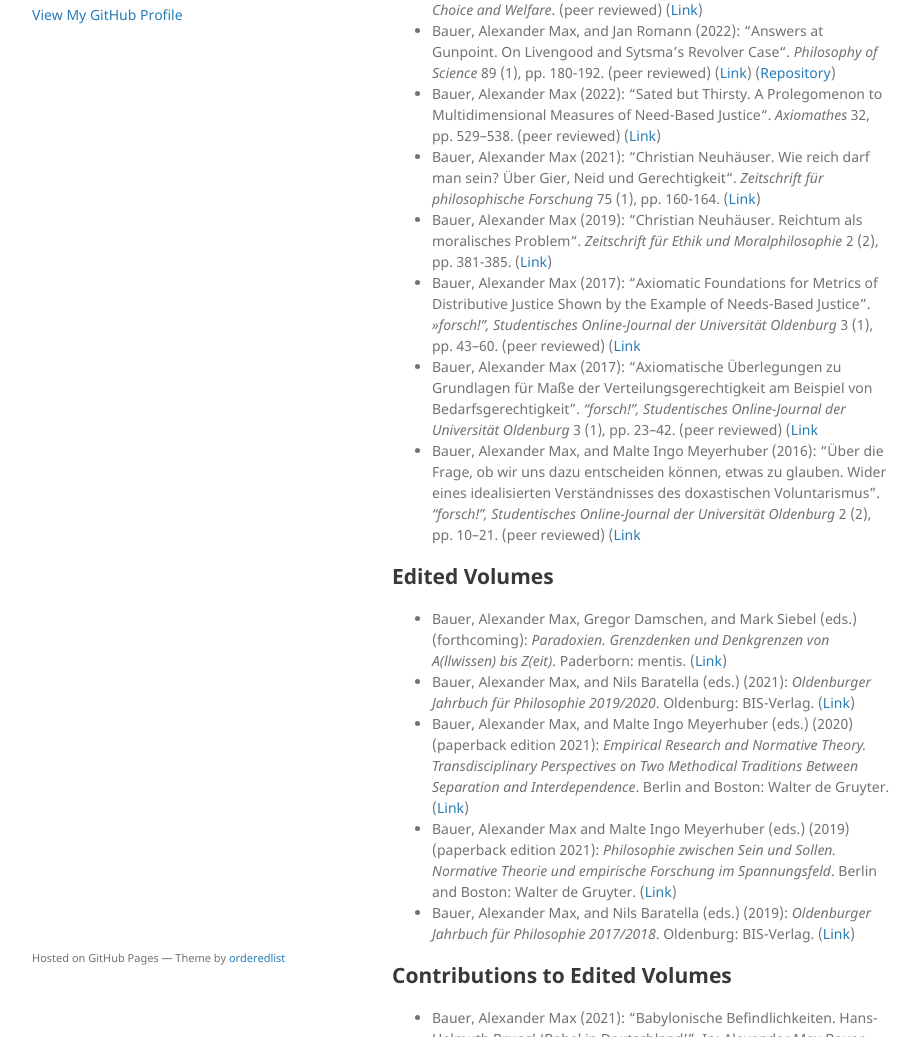
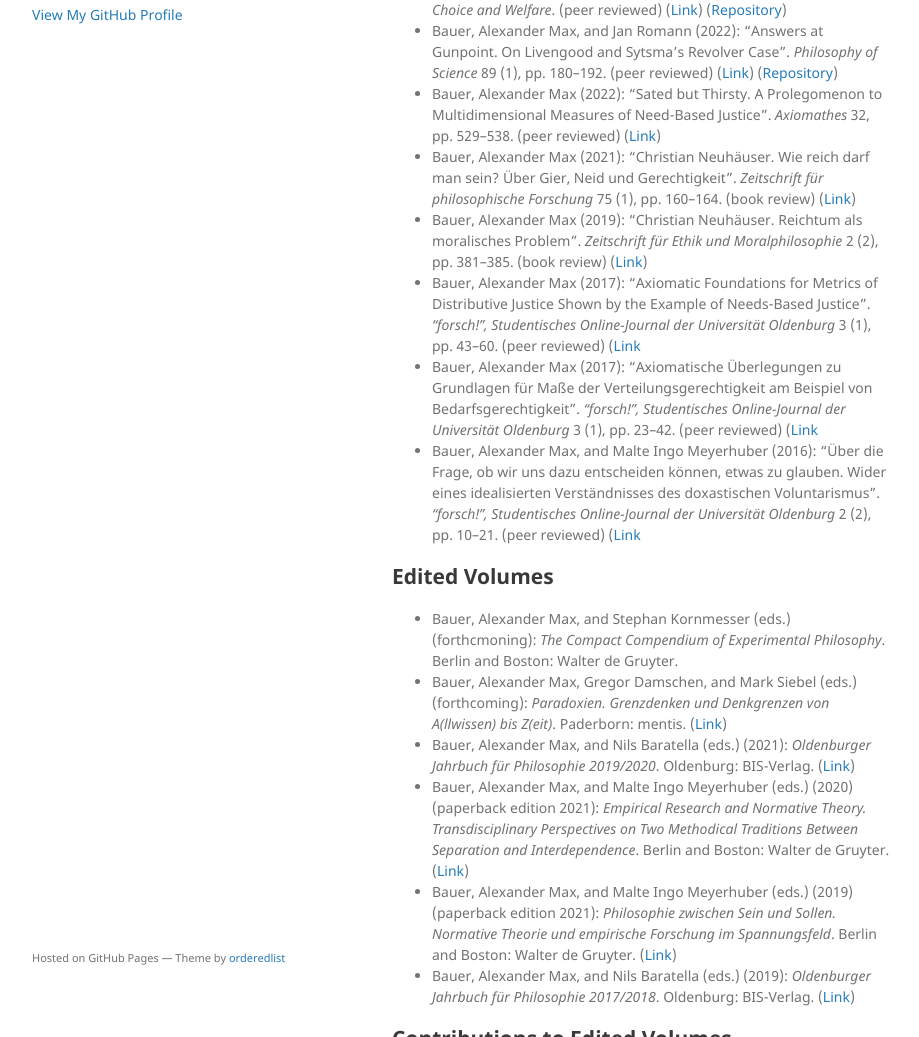
Before and after one commit to alephmembeth/alephmembeth.github.io, a Jekyll site: the page built from publications.md, in a window 1280 px wide and 1400 px high. Shown: the part 363-1400 px from the top of the window, without its empty margins (178-1097 px from the left). Built offline with Jekyll 4.4.1, drawn with Linux system fonts in a browser that asks for light colours; the repository's description, which GitHub fills in, is left out; our own code applies the rules of GitHub Pages for plain Markdown files; some of the changed text lies outside the part shown.

Commit message:
Update publications.md

```diff
--- a/publications.md
+++ b/publications.md
@@ -10,47 +10,48 @@
 
 ## Contributions to Journals
 
-+ Bauer, Alexander Max, Frauke Meyer, Jan Romann, Mark Siebel, and Stefan Traub (2022): “Need, Equity, and Accountability. Evidence on Third-Party Distribution Decisions from a Vignette Study”. _Social Choice and Welfare_. (peer reviewed) ([Link](https://link.springer.com/article/10.1007/s00355-022-01410-w))
-+ Bauer, Alexander Max, and Jan Romann (2022): “Answers at Gunpoint. On Livengood and Sytsma’s Revolver Case“. _Philosophy of Science_ 89 (1), pp. 180-192. (peer reviewed) ([Link](https://www.cambridge.org/core/journals/philosophy-of-science/article/answers-at-gunpoint-on-livengood-and-sytsmas-revolver-case/A02B16770F20B1321ACDFEAD44010589)) ([Repository](https://github.com/alephmembeth/causality-revolver))
-+ Bauer, Alexander Max (2022): “Sated but Thirsty. A Prolegomenon to Multidimensional Measures of Need-Based Justice“. _Axiomathes_ 32, pp. 529–538. (peer reviewed) ([Link](https://link.springer.com/article/10.1007/s10516-021-09538-7))
-+ Bauer, Alexander Max (2021): “Christian Neuhäuser. Wie reich darf man sein? Über Gier, Neid und Gerechtigkeit“. _Zeitschrift für philosophische Forschung_ 75 (1), pp. 160-164. ([Link](https://www.ingentaconnect.com/content/klos/zphf/2021/00000075/00000001/art00010))
-+ Bauer, Alexander Max (2019): “Christian Neuhäuser. Reichtum als moralisches Problem“. _Zeitschrift für Ethik und Moralphilosophie_ 2 (2), pp. 381-385. ([Link](https://link.springer.com/article/10.1007/s42048-019-00046-3/))
-+ Bauer, Alexander Max (2017): “Axiomatic Foundations for Metrics of Distributive Justice Shown by the Example of Needs-Based Justice”. _»forsch!”, Studentisches Online-Journal der Universität Oldenburg_ 3 (1), pp. 43–60. (peer reviewed) ([Link](https://openjournal.uni-oldenburg.de/index.php/forsch/article/view/159/)
++ Bauer, Alexander Max, Frauke Meyer, Jan Romann, Mark Siebel, and Stefan Traub (2022): “Need, Equity, and Accountability. Evidence on Third-Party Distribution Decisions from a Vignette Study”. _Social Choice and Welfare_. (peer reviewed) ([Link](https://link.springer.com/article/10.1007/s00355-022-01410-w)) ([Repository](https://github.com/alephmembeth/need-accountability))
++ Bauer, Alexander Max, and Jan Romann (2022): “Answers at Gunpoint. On Livengood and Sytsma’s Revolver Case”. _Philosophy of Science_ 89 (1), pp. 180–192. (peer reviewed) ([Link](https://www.cambridge.org/core/journals/philosophy-of-science/article/answers-at-gunpoint-on-livengood-and-sytsmas-revolver-case/A02B16770F20B1321ACDFEAD44010589)) ([Repository](https://github.com/alephmembeth/causality-revolver))
++ Bauer, Alexander Max (2022): “Sated but Thirsty. A Prolegomenon to Multidimensional Measures of Need-Based Justice”. _Axiomathes_ 32, pp. 529–538. (peer reviewed) ([Link](https://link.springer.com/article/10.1007/s10516-021-09538-7))
++ Bauer, Alexander Max (2021): “Christian Neuhäuser. Wie reich darf man sein? Über Gier, Neid und Gerechtigkeit”. _Zeitschrift für philosophische Forschung_ 75 (1), pp. 160–164. (book review) ([Link](https://www.ingentaconnect.com/content/klos/zphf/2021/00000075/00000001/art00010))
++ Bauer, Alexander Max (2019): “Christian Neuhäuser. Reichtum als moralisches Problem”. _Zeitschrift für Ethik und Moralphilosophie_ 2 (2), pp. 381–385. (book review) ([Link](https://link.springer.com/article/10.1007/s42048-019-00046-3/))
++ Bauer, Alexander Max (2017): “Axiomatic Foundations for Metrics of Distributive Justice Shown by the Example of Needs-Based Justice”. _“forsch!”, Studentisches Online-Journal der Universität Oldenburg_ 3 (1), pp. 43–60. (peer reviewed) ([Link](https://openjournal.uni-oldenburg.de/index.php/forsch/article/view/159/)
 + Bauer, Alexander Max (2017): “Axiomatische Überlegungen zu Grundlagen für Maße der Verteilungsgerechtigkeit am Beispiel von Bedarfsgerechtigkeit”. _“forsch!”, Studentisches Online-Journal der Universität Oldenburg_ 3 (1), pp. 23–42. (peer reviewed) ([Link](https://openjournal.uni-oldenburg.de/index.php/forsch/article/view/157/)
 + Bauer, Alexander Max, and Malte Ingo Meyerhuber (2016): “Über die Frage, ob wir uns dazu entscheiden können, etwas zu glauben. Wider eines idealisierten Verständnisses des doxastischen Voluntarismus”. _“forsch!”, Studentisches Online-Journal der Universität Oldenburg_ 2 (2), pp. 10–21. (peer reviewed) ([Link](https://openjournal.uni-oldenburg.de/index.php/forsch/article/view/104/)
 
 ## Edited Volumes
 
++ Bauer, Alexander Max, and Stephan Kornmesser (eds.) (forthcmoning): _The Compact Compendium of Experimental Philosophy_. Berlin and Boston: Walter de Gruyter.
 + Bauer, Alexander Max, Gregor Damschen, and Mark Siebel (eds.) (forthcoming): _Paradoxien. Grenzdenken und Denkgrenzen von A(llwissen) bis Z(eit)_. Paderborn: mentis. ([Link](https://brill.com/view/title/59384))
 + Bauer, Alexander Max, and Nils Baratella (eds.) (2021): _Oldenburger Jahrbuch für Philosophie 2019/2020_. Oldenburg: BIS-Verlag. ([Link](https://uol.de/philosophie/aktuelles/oldenburger-jahrbuch-fuer-philosophie))
 + Bauer, Alexander Max, and Malte Ingo Meyerhuber (eds.) (2020) (paperback edition 2021): _Empirical Research and Normative Theory. Transdisciplinary Perspectives on Two Methodical Traditions Between Separation and Interdependence_. Berlin and Boston: Walter de Gruyter. ([Link](https://www.degruyter.com/document/doi/10.1515/9783110613797/))
-+ Bauer, Alexander Max and Malte Ingo Meyerhuber (eds.) (2019) (paperback edition 2021): _Philosophie zwischen Sein und Sollen. Normative Theorie und empirische Forschung im Spannungsfeld_. Berlin and Boston: Walter de Gruyter. ([Link](https://www.degruyter.com/document/doi/10.1515/9783110613773/))
++ Bauer, Alexander Max, and Malte Ingo Meyerhuber (eds.) (2019) (paperback edition 2021): _Philosophie zwischen Sein und Sollen. Normative Theorie und empirische Forschung im Spannungsfeld_. Berlin and Boston: Walter de Gruyter. ([Link](https://www.degruyter.com/document/doi/10.1515/9783110613773/))
 + Bauer, Alexander Max, and Nils Baratella (eds.) (2019): _Oldenburger Jahrbuch für Philosophie 2017/2018_. Oldenburg: BIS-Verlag. ([Link](https://uol.de/philosophie/aktuelles/oldenburger-jahrbuch-fuer-philosophie))
 
 ## Contributions to Edited Volumes
 
-+ Bauer, Alexander Max (2021): “Babylonische Befindlichkeiten. Hans-Helmuth Bruns’ ‘Babel in Deutschland’”. In: Alexander Max Bauer and Nils Baratella (eds.): _Oldenburger Jahrbuch für Philosophie 2019/2020_. Oldenburg: BIS-Verlag, pp. 283-290. ([Link](http://oops.uni-oldenburg.de/5127/))
-+ Bauer, Alexander Max, and Malte Ingo Meyerhuber (2020): “Two Worlds on the Brink of Colliding. On the Relationship Between Empirical Research and Normative Theory”. In: id. (eds.): _Empirical Research and Normative Theory. Transdisciplinary Perspectives on Two Methodical Traditions Between Separation and Interdependence_. Berlin and Boston: Walter de Gruyter, pp. 11-33. ([Link](https://www.degruyter.com/document/doi/10.1515/9783110613797-005/))
-+ Bauer, Alexander Max (2019): “Zur Grundlegung empirisch informierter Maße der Bedarfsgerechtigkeit. Zwei Desiderata zwischen normativer Theorie, formaler Modellierung und empirischer Sozialforschung”. In: Alexander Max Bauer and Malte Ingo Meyerhuber (eds.): _Philosophie zwischen Sein und Sollen. Normative Theorie und empirische Forschung im Spannungsfeld_. Berlin and Boston: Walter de Gruyter, pp. 179-220. ([Link](https://www.degruyter.com/document/doi/10.1515/9783110613773-013/))
-+ Bauer, Alexander Max, and Malte Ingo Meyerhuber (2019): “Zwei Welten am Rande der Kollision. Zum Verhältnis von empirischer Forschung und normativer Theorie, insbesondere vor dem Hintergrund der Ethik”. In: id. (eds.): _Philosophie zwischen Sein und Sollen. Normative Theorie und empirische Forschung im Spannungsfeld_. Berlin and Boston: Walter de Gruyter, pp. 13-37. ([Link](https://www.degruyter.com/document/doi/10.1515/9783110613773-004/))
-+ Bauer, Alexander Max (2019): “‘Wahrheit ist, was uns verbindet’. Den Absolventinnen und Absolventen der Fakultät IV zum Geleit”. In: Alexander Max Bauer and Nils Baratella (eds.): _Oldenburger Jahrbuch für Philosophie 2017/2018_. Oldenburg: BIS-Verlag, pp. 353-357. ([Link](http://oops.uni-oldenburg.de/4574/))
-+ Bauer, Alexander Max (2019): “Gerechtigkeit und Bedürfnis. Perspektiven auf den Begriff des ‘Bedürfnisses’ vor dem Hintergrund der Bedarfsgerechtigkeit”. In: Alexander Max Bauer and Nils Baratella (eds.): _Oldenburger Jahrbuch für Philosophie 2017/2018_. Oldenburg: BIS-Verlag, pp. 285-327. ([Link](http://oops.uni-oldenburg.de/4571/))
++ Bauer, Alexander Max (2021): “Babylonische Befindlichkeiten. Hans-Helmuth Bruns’ ‘Babel in Deutschland’”. In: Alexander Max Bauer and Nils Baratella (eds.): _Oldenburger Jahrbuch für Philosophie 2019/2020_. Oldenburg: BIS-Verlag, pp. 283–290. (book review) ([Link](http://oops.uni-oldenburg.de/5127/))
++ Bauer, Alexander Max, and Malte Ingo Meyerhuber (2020): “Two Worlds on the Brink of Colliding. On the Relationship Between Empirical Research and Normative Theory”. In: id. (eds.): _Empirical Research and Normative Theory. Transdisciplinary Perspectives on Two Methodical Traditions Between Separation and Interdependence_. Berlin and Boston: Walter de Gruyter, pp. 11–33. ([Link](https://www.degruyter.com/document/doi/10.1515/9783110613797-005/))
++ Bauer, Alexander Max (2019): “Zur Grundlegung empirisch informierter Maße der Bedarfsgerechtigkeit. Zwei Desiderata zwischen normativer Theorie, formaler Modellierung und empirischer Sozialforschung”. In: Alexander Max Bauer and Malte Ingo Meyerhuber (eds.): _Philosophie zwischen Sein und Sollen. Normative Theorie und empirische Forschung im Spannungsfeld_. Berlin and Boston: Walter de Gruyter, pp. 179–220. ([Link](https://www.degruyter.com/document/doi/10.1515/9783110613773-013/)) ([Repository](https://github.com/alephmembeth/need-master-thesis))
++ Bauer, Alexander Max, and Malte Ingo Meyerhuber (2019): “Zwei Welten am Rande der Kollision. Zum Verhältnis von empirischer Forschung und normativer Theorie, insbesondere vor dem Hintergrund der Ethik”. In: id. (eds.): _Philosophie zwischen Sein und Sollen. Normative Theorie und empirische Forschung im Spannungsfeld_. Berlin and Boston: Walter de Gruyter, pp. 13–37. ([Link](https://www.degruyter.com/document/doi/10.1515/9783110613773-004/))
++ Bauer, Alexander Max (2019): “‘Wahrheit ist, was uns verbindet’. Den Absolventinnen und Absolventen der Fakultät IV zum Geleit”. In: Alexander Max Bauer and Nils Baratella (eds.): _Oldenburger Jahrbuch für Philosophie 2017/2018_. Oldenburg: BIS-Verlag, pp. 353–357. ([Link](http://oops.uni-oldenburg.de/4574/))
++ Bauer, Alexander Max (2019): “Gerechtigkeit und Bedürfnis. Perspektiven auf den Begriff des ‘Bedürfnisses’ vor dem Hintergrund der Bedarfsgerechtigkeit”. In: Alexander Max Bauer and Nils Baratella (eds.): _Oldenburger Jahrbuch für Philosophie 2017/2018_. Oldenburg: BIS-Verlag, pp. 285–327. ([Link](http://oops.uni-oldenburg.de/4571/))
 
 ## Prefaces, Introductions, and Epilogues
 
 + Bauer, Alexander Max, and Nils Baratella (2021): “Vorwort”. In: id. (eds.): _Oldenburger Jahrbuch für Philosophie 2019/2020_. Oldenburg: BIS-Verlag, p. 5. ([Link](http://oops.uni-oldenburg.de/5115/))
-+ Bauer, Alexander Max, and Malte Ingo Meyerhuber (2020): “Epilogue. On Doxa and Aletheia”. In: id. (eds.): _Empirical Research and Normative Theory. Transdisciplinary Perspectives on Two Methodical Traditions Between Separation and Interdependence_. Berlin and Boston: Walter de Gruyter, pp. 337-342. ([Link](https://www.degruyter.com/document/doi/10.1515/9783110613797-017/))
-+ Bauer, Alexander Max, and Malte Ingo Meyerhuber (2020): “Introduction”. In: id. (eds.): _Empirical Research and Normative Theory. Transdisciplinary Perspectives on Two Methodical Traditions Between Separation and Interdependence_. Berlin and Boston: Walter de Gruyter, pp. 1-10. ([Link](https://www.degruyter.com/document/doi/10.1515/9783110613797-004/))
-+ Bauer, Alexander Max, and Malte Ingo Meyerhuber (2020): “Preface”. In: id. (eds.): _Empirical Research and Normative Theory. Transdisciplinary Perspectives on Two Methodical Traditions Between Separation and Interdependence_. Berlin and Boston: Walter de Gruyter, pp. VII-VIII. ([Link](https://www.degruyter.com/document/doi/10.1515/9783110613797-002/))
-+ Bauer, Alexander Max, and Malte Ingo Meyerhuber (2019): “Epilog. Zwischen doxa und aletheia”. In: id. (eds.): _Philosophie zwischen Sein und Sollen. Normative Theorie und empirische Forschung im Spannungsfeld_. Berlin and Boston: Walter de Gruyter, pp. 221-225. ([Link](https://www.degruyter.com/document/doi/10.1515/9783110613773-014/))
-+ Bauer, Alexander Max, and Malte Ingo Meyerhuber (2019): “Einleitung”. In: id. (eds.): _Philosophie zwischen Sein und Sollen. Normative Theorie und empirische Forschung im Spannungsfeld_. Berlin and Boston: Walter de Gruyter, pp. 1-11. ([Link](https://www.degruyter.com/document/doi/10.1515/9783110613773-003/))
-+ Bauer, Alexander Max, and Malte Ingo Meyerhuber (2019): “Vorwort”. In: id. (eds.): _Philosophie zwischen Sein und Sollen. Normative Theorie und empirische Forschung im Spannungsfeld_. Berlin and Boston: Walter de Gruyter, pp. XI-XII. ([Link](https://www.degruyter.com/document/doi/10.1515/9783110613773-002/))
++ Bauer, Alexander Max, and Malte Ingo Meyerhuber (2020): “Epilogue. On Doxa and Aletheia”. In: id. (eds.): _Empirical Research and Normative Theory. Transdisciplinary Perspectives on Two Methodical Traditions Between Separation and Interdependence_. Berlin and Boston: Walter de Gruyter, pp. 337–342. ([Link](https://www.degruyter.com/document/doi/10.1515/9783110613797-017/))
++ Bauer, Alexander Max, and Malte Ingo Meyerhuber (2020): “Introduction”. In: id. (eds.): _Empirical Research and Normative Theory. Transdisciplinary Perspectives on Two Methodical Traditions Between Separation and Interdependence_. Berlin and Boston: Walter de Gruyter, pp. 1–10. ([Link](https://www.degruyter.com/document/doi/10.1515/9783110613797-004/))
++ Bauer, Alexander Max, and Malte Ingo Meyerhuber (2020): “Preface”. In: id. (eds.): _Empirical Research and Normative Theory. Transdisciplinary Perspectives on Two Methodical Traditions Between Separation and Interdependence_. Berlin and Boston: Walter de Gruyter, pp. VII–VIII. ([Link](https://www.degruyter.com/document/doi/10.1515/9783110613797-002/))
++ Bauer, Alexander Max, and Malte Ingo Meyerhuber (2019): “Epilog. Zwischen doxa und aletheia”. In: id. (eds.): _Philosophie zwischen Sein und Sollen. Normative Theorie und empirische Forschung im Spannungsfeld_. Berlin and Boston: Walter de Gruyter, pp. 221–225. ([Link](https://www.degruyter.com/document/doi/10.1515/9783110613773-014/))
++ Bauer, Alexander Max, and Malte Ingo Meyerhuber (2019): “Einleitung”. In: id. (eds.): _Philosophie zwischen Sein und Sollen. Normative Theorie und empirische Forschung im Spannungsfeld_. Berlin and Boston: Walter de Gruyter, pp. 1–11. ([Link](https://www.degruyter.com/document/doi/10.1515/9783110613773-003/))
++ Bauer, Alexander Max, and Malte Ingo Meyerhuber (2019): “Vorwort”. In: id. (eds.): _Philosophie zwischen Sein und Sollen. Normative Theorie und empirische Forschung im Spannungsfeld_. Berlin and Boston: Walter de Gruyter, pp. XI–XII. ([Link](https://www.degruyter.com/document/doi/10.1515/9783110613773-002/))
 + Bauer, Alexander Max, and Nils Baratella (2019): “Vorwort”. In: id. (eds.): _Oldenburger Jahrbuch für Philosophie 2017/2018_. Oldenburg: BIS-Verlag, p. 5. ([Link](http://oops.uni-oldenburg.de/4557/))
 
 ## Working Papers
 
 + Wyszynski, Marc, and Alexander Max Bauer (2022): “Give What You Can, Take What You Need. The Effect of Framing on Rule-Breaking Behavior in Social Dilemmas”. _FOR 2104 Working Paper_ 2022-01. ([Link](https://www.hsu-hh.de/bedarfsgerechtigkeit/wp-content/uploads/sites/857/2022/01/2022-01.pdf))
-+ Bauer, Alexander Max, Frauke Meyer, Jan Romann, Mark Siebel, and Stefan Traub (2020): “Need, Equity, and Accountability. Evidence on Third-Party Distributive Decisions from an Online Experiment”. _FOR 2104 Working Paper_ 2020-01. ([Link](https://www.hsu-hh.de/bedarfsgerechtigkeit/wp-content/uploads/sites/857/2021/03/2020-01.pdf))
++ Bauer, Alexander Max, Frauke Meyer, Jan Romann, Mark Siebel, and Stefan Traub (2020): “Need, Equity, and Accountability. Evidence on Third-Party Distributive Decisions from an Online Experiment”. _FOR 2104 Working Paper_ 2020-01. ([Link](https://www.hsu-hh.de/bedarfsgerechtigkeit/wp-content/uploads/sites/857/2021/03/2020-01.pdf)) ([Repository](https://github.com/alephmembeth/need-accountability))
 + Bauer, Alexander Max (2018): “Sated but Thirsty. Towards a Multidimensional Measure of Need-Based Justice”. _FOR 2104 Working Paper_ 2018-03. ([Link](https://www.hsu-hh.de/bedarfsgerechtigkeit/wp-content/uploads/sites/857/2021/03/2018-03.pdf))
 + Bauer, Alexander Max (2018): “Monotonie und Monotoniesensitivität als Desiderata für Maße der Bedarfsgerechtigkeit. Zu zwei Aspekten der Grundlegung empirisch informierter Maße der Bedarfsgerechtigkeit zwischen normativer Theorie, formaler Modellierung und empirischer Sozialforschung”. _FOR 2104 Working Paper_ 2018-01. ([Link](https://www.hsu-hh.de/bedarfsgerechtigkeit/wp-content/uploads/sites/857/2021/03/2018-01.pdf)) ([Repository](https://github.com/alephmembeth/need-master-thesis))
 + Weiß, Arne Robert, Alexander Max Bauer, and Stefan Traub (2017): “Needs as Reference Points. When Marginal Gains to the Poor do not Matter”. _FOR 2104 Working Paper_ 2017-13. ([Link](https://www.hsu-hh.de/bedarfsgerechtigkeit/wp-content/uploads/sites/857/2021/03/2017-13.pdf))
```
